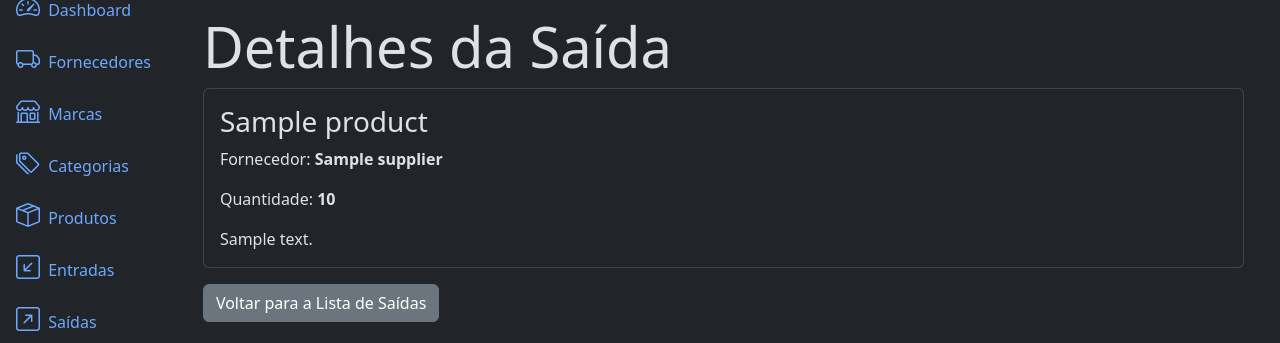
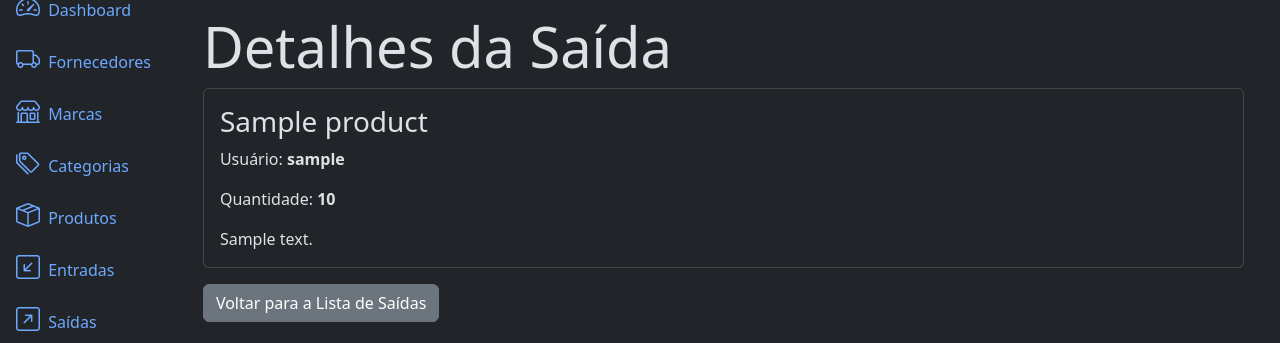
Before and after one commit to Francelmo87/estoque, a Django app: template outflows/templates/outflow_detail.html in a window 1280 px wide. Shown: the part 83-426 px from the top of the page. Run offline with Django 5.2, Linux system fonts and the light colour scheme; a user stored in the database is signed in; tables that the repository leaves empty hold one stand-in row (values such as "Sample post"); the template is opened without the code that fills it: most values are stand-ins (such as "Sample title", 1, 10 or a date in 2020); some libraries are stand-ins or nearby versions.

Commit message:
change the date inflow to date outflow and showed the user make the trasiton

```diff
--- a/outflows/templates/outflow_detail.html
+++ b/outflows/templates/outflow_detail.html
@@ -7,7 +7,7 @@
     <div class="card">
       <div class="card-body">
         <h3 class="card-title">{{ object.product }}</h3>
-        <p class="card-text">Fornecedor: <strong>{{ object.supplier }}</strong></p>
+        <p class="card-text">Usuário: <strong>{{ user }}</strong></p>
         <p class="card-text">Quantidade: <strong>{{ object.quantity }}</strong></p>
         <p class="card-text">{{ object.description }}</p>
       </div>
--- a/outflows/templates/outflow_list.html
+++ b/outflows/templates/outflow_list.html
@@ -37,7 +37,7 @@ SGE - Saídas
         <th>Produto</th>
         <th>Fornecedor</th>
         <th>Quantidade</th>
-        <th>Data de entrada</th>
+        <th>Data de saida</th>
         <th>Ações</th>
       </tr>
     </thead>
```
